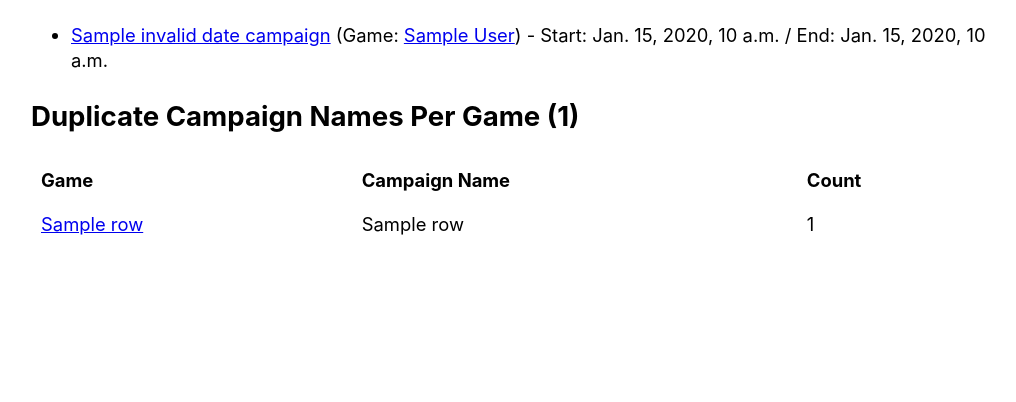
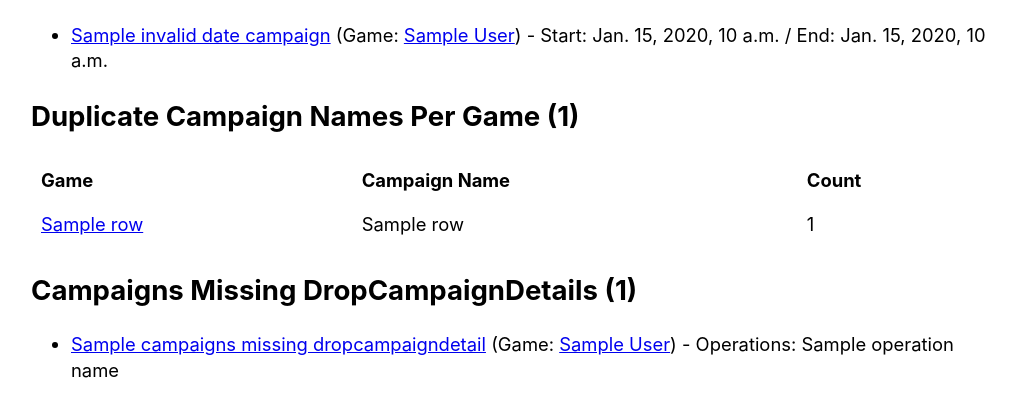
Before and after one commit to TheLovinator1/ttvdrops, a Django app: template templates/twitch/debug.html in a window 1280 px wide. Shown: the part 965-1367 px from the top of the page, without its empty margins (129-1145 px from the left). Before the commit the page ends 1200 px from the top, so only its background shows below. Run offline with Django 4.2, Linux system fonts and the light colour scheme; the template is opened without the code that fills it: most values are stand-ins (such as "Sample title", 1, 10 or a date in 2020).

Commit message:
Add section for campaigns missing DropCampaignDetails in debug view

```diff
--- a/templates/twitch/debug.html
+++ b/templates/twitch/debug.html
@@ -157,4 +157,22 @@
             <p>None ✅</p>
         {% endif %}
     </section>
+    <section>
+        <h2 id="missing-details-campaigns-header">
+            Campaigns Missing DropCampaignDetails ({{ campaigns_missing_dropcampaigndetails|length }})
+        </h2>
+        {% if campaigns_missing_dropcampaigndetails %}
+            <ul id="missing-details-campaigns-list">
+                {% for c in campaigns_missing_dropcampaigndetails %}
+                    <li id="campaign-{{ c.twitch_id }}">
+                        <a href="{% url 'twitch:campaign_detail' c.twitch_id %}">{{ c.name }}</a>
+                        (Game: <a href="{% url 'twitch:game_detail' c.game.twitch_id %}">{{ c.game.display_name }}</a>)
+                        - Operations: {{ c.operation_names|join:", "|default:'(none)' }}
+                    </li>
+                {% endfor %}
+            </ul>
+        {% else %}
+            <p>None ✅</p>
+        {% endif %}
+    </section>
 {% endblock content %}
```
Also changed, not shown: twitch/views.py (+10 -0 lines).
